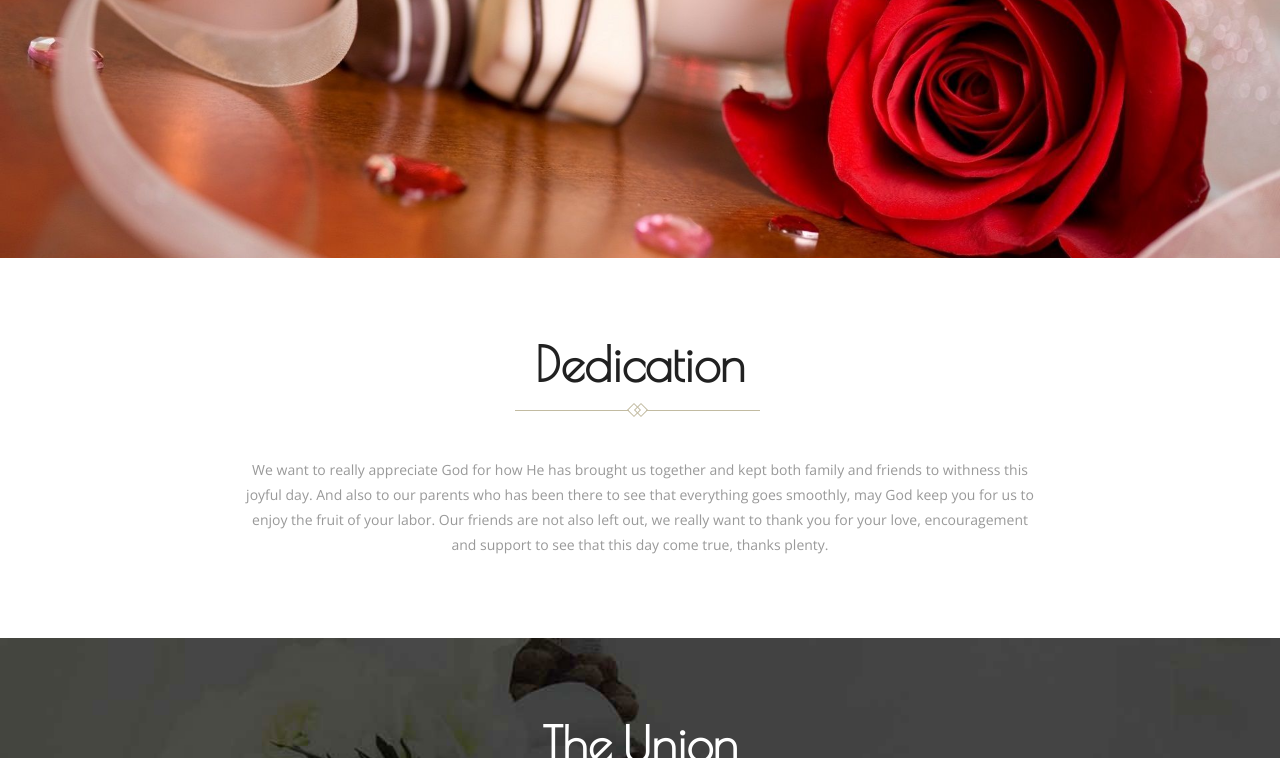
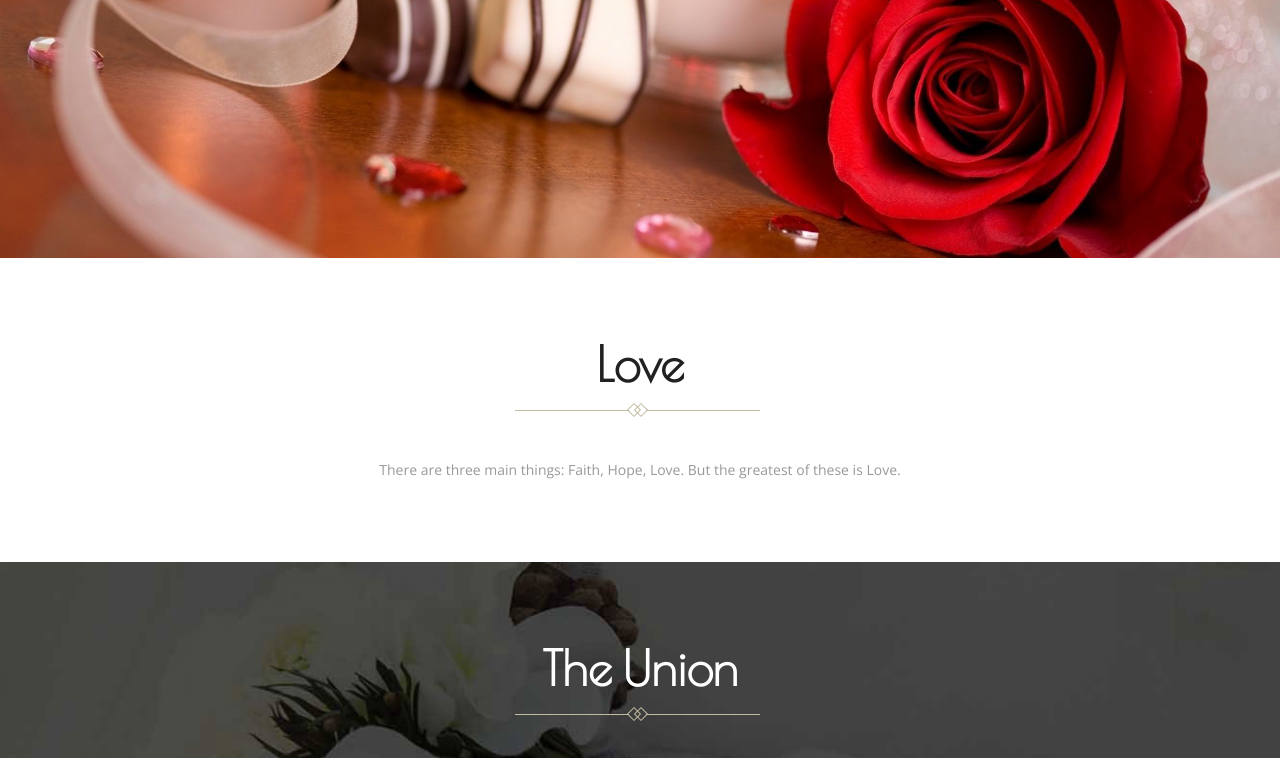
Before and after one commit to chrisomen/wedding-invitation, a plain HTML site: page index.html in a window 1280 px wide. Shown: the part 482-1240 px from the top of the page. Drawn offline with nearby package versions, Linux system fonts and the light colour scheme.

Commit message:
Update index.html

```diff
--- a/index.html
+++ b/index.html
@@ -70,8 +70,8 @@ Smartphone Compatible web template, free webdesigns for Nokia, Samsung, LG, Sony
 <!-- banner-bottom -->
 	<div class="banner-bottom" id="about">
 		<div class="container">
-			<h3 class="animated wow zoomIn" data-wow-delay=".5s"><span>Dedication</span></h3>
-			<p class="about-dummy animated wow slideInUp" data-wow-delay=".5s">We want to really appreciate God for how He has brought us together and kept both family and friends to withness this joyful day. And also to our parents who has been there to see that everything goes smoothly, may God keep you for us to enjoy the fruit of your labor. Our friends are not also left out, we really want to thank you for your love, encouragement and support to see that this day come true, thanks plenty.</p>
+			<h3 class="animated wow zoomIn" data-wow-delay=".5s"><span>Love</span></h3>
+			<p class="about-dummy animated wow slideInUp" data-wow-delay=".5s">There are three main things: Faith, Hope, Love. But the greatest of these is Love.</p>
 		</div>
 		<!-- <div class="banner-bottom-grids animated wow slideInLeft" data-wow-delay=".5s">
 			<ul id="flexiselDemo1">
```
